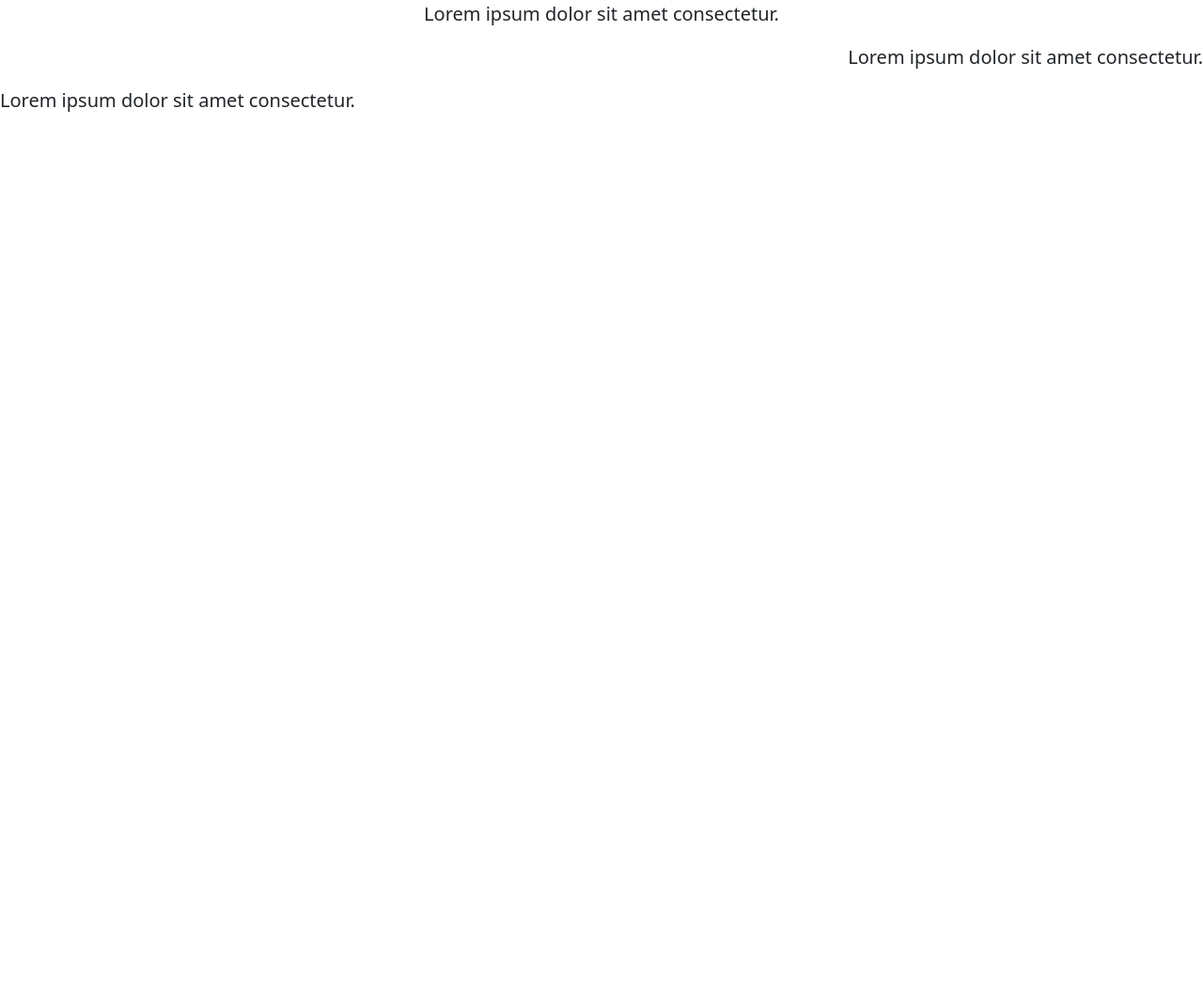
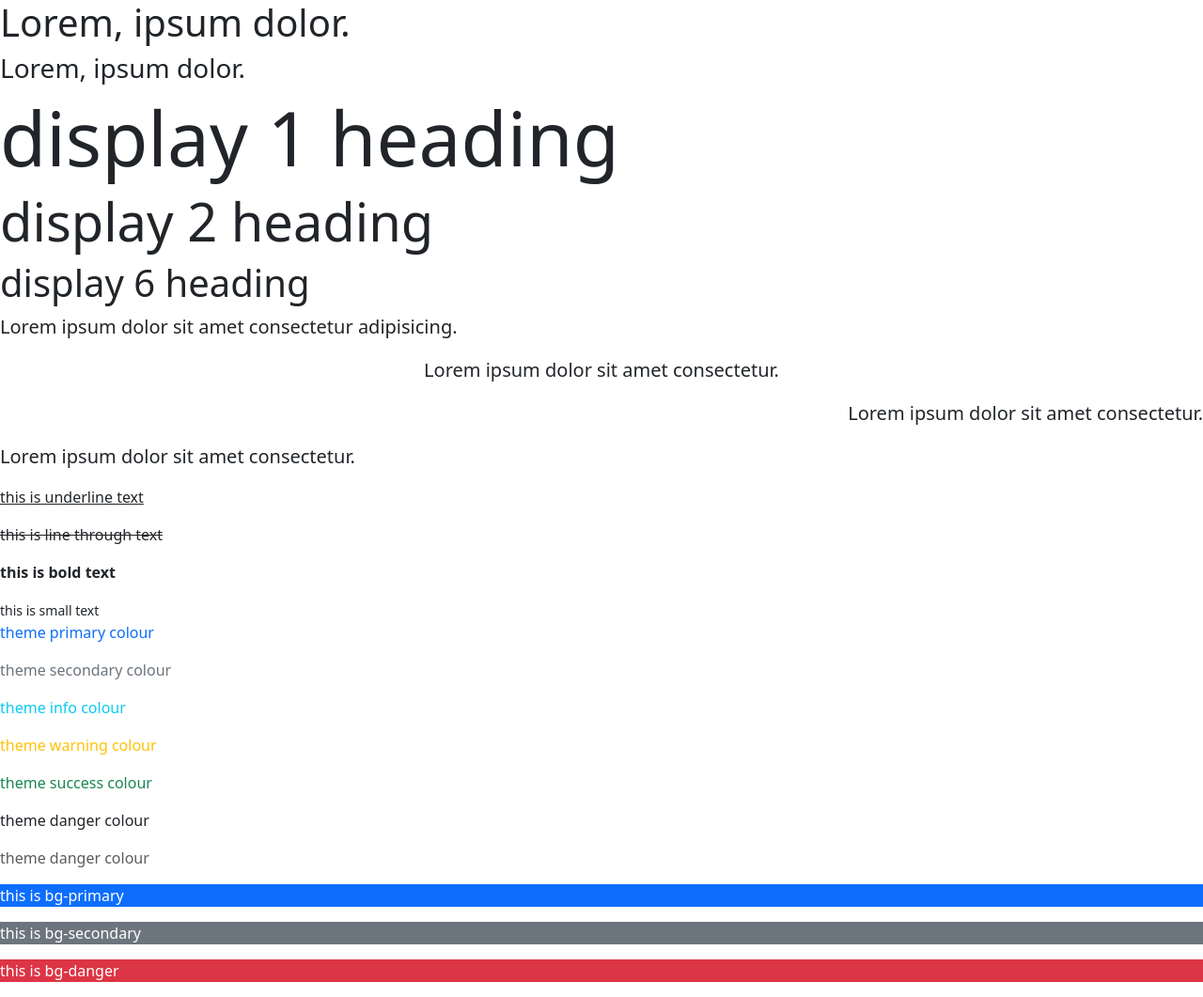
Before and after one commit to suhaybEromi/Bootstrap, a plain HTML site: page Test Bootstrap V-5/index.html in a window 1280 px wide. Shown: the whole page at 94% size. Before the commit the page ends 800 px from the top, so only its background shows below. Drawn offline with nearby package versions, Linux system fonts and the light colour scheme.

Commit message:
Add files via upload

```diff
--- a/Test Bootstrap V-5/index.html
+++ b/Test Bootstrap V-5/index.html
@@ -13,11 +13,47 @@
 <body>
 
 
+    <!-- Heading tags -->
+    <h1>Lorem, ipsum dolor.</h1>
+    <h6 class="h3">Lorem, ipsum dolor.</h6>
 
+
+    <!-- Display Headings -->
+    <h1 class="display-1">display 1 heading</h1>
+    <h1 class="display-4">display 2 heading</h1>
+    <h1 class="display-6">display 6 heading</h1>
+
+
+    <!-- lead Text && alignment -->
+    <p class="lead">Lorem ipsum dolor sit amet consectetur adipisicing.</p>
     <p class="lead text-center">Lorem ipsum dolor sit amet consectetur.</p>
     <p class="lead text-end">Lorem ipsum dolor sit amet consectetur.</p>
     <p class="lead text-start">Lorem ipsum dolor sit amet consectetur.</p>
 
+
+    <!-- Text decoration && font weight -->
+    <p class="text-decoration-underline">this is underline text</p>
+    <p class="text-decoration-line-through">this is line through text</p>
+    <p class="fw-bold">this is bold text</p>
+    <small>this is small text</small>
+
+
+    <!-- Text colours -->
+
+    <p class="text-primary">theme primary colour</p>
+    <p class="text-secondary">theme secondary colour</p>
+    <p class="text-info">theme info colour</p>
+    <p class="text-warning">theme warning colour</p>
+    <p class="text-success">theme success colour</p>
+    <p class="text-">theme danger colour</p>
+    <p class="text-muted">theme danger colour</p>
+
+
+    <!-- bg colors -->
+    <p class="text-white bg-primary">this is bg-primary</p>
+    <p class="text-white bg-secondary">this is bg-secondary</p>
+    <p class="text-white bg-danger">this is bg-danger</p>
+
 </body>
 
 </html>
```
